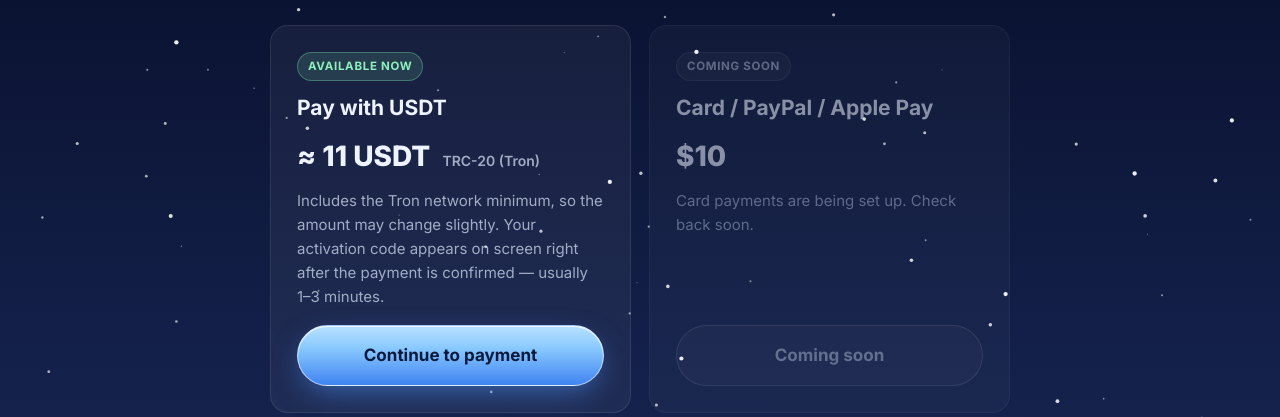
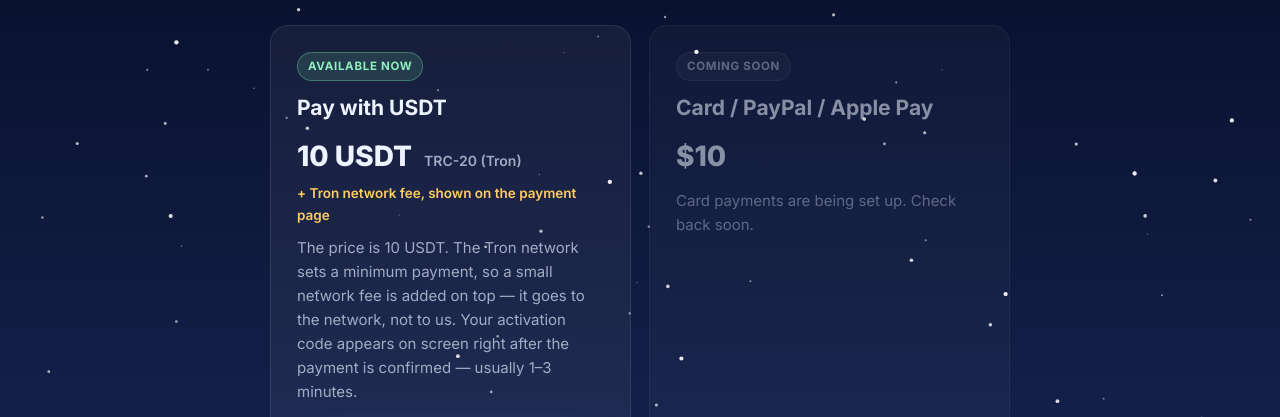
Before and after one commit to AleksaYO/glimmer, a plain HTML site: page buy.html in a window 1280 px wide. Shown: the part 320-737 px from the top of the page. Drawn offline with Linux system fonts and the light colour scheme; no server answers.

Commit message:
Buy page: show the price as 10 USDT and the Tron network fee separately

```diff
--- a/assets/checkout.css
+++ b/assets/checkout.css
@@ -17,6 +17,7 @@ a.option:hover { border-color: rgba(158, 209, 255, .45); background: rgba(255,25
 .option__title { font-size: 21px; font-weight: 700; }
 .option__price { font-size: 28px; font-weight: 800; }
 .option__price small { font-size: 14px; font-weight: 600; color: var(--muted); margin-left: 6px; }
+.option__fee { margin-top: -6px; font-size: 13.5px; font-weight: 600; color: #FFCC61; }
 .option__text { color: var(--muted); font-size: 15px; flex: 1; }
 .option .btn { margin-top: 6px; }
 
--- a/buy.html
+++ b/buy.html
@@ -33,8 +33,9 @@
       <a class="option" href="https://glimmer-pay.glimmer-app.workers.dev/buy" rel="nofollow">
         <span class="option__badge">Available now</span>
         <span class="option__title">Pay with USDT</span>
-        <span class="option__price"><span id="usdt-price">≈ 11</span> USDT <small>TRC-20 (Tron)</small></span>
-        <span class="option__text">Includes the Tron network minimum, so the amount may change slightly. Your activation code appears on screen right after the payment is confirmed — usually 1–3 minutes.</span>
+        <span class="option__price">10 USDT <small>TRC-20 (Tron)</small></span>
+        <span class="option__fee" id="usdt-fee">+ Tron network fee, shown on the payment page</span>
+        <span class="option__text">The price is 10 USDT. The Tron network sets a minimum payment, so a small network fee is added on top — it goes to the network, not to us. Your activation code appears on screen right after the payment is confirmed — usually 1–3 minutes.</span>
         <span class="btn btn--ice btn--lg btn--block">Continue to payment</span>
       </a>
 
@@ -61,7 +62,7 @@
   <script>
     // текущая цена в USDT (зависит от минимума сети Tron у NOWPayments)
     fetch('https://glimmer-pay.glimmer-app.workers.dev/min', { cache: 'no-store' })
-      .then(r => r.json()).then(d => { if (d.price) document.getElementById('usdt-price').textContent = d.price.toFixed(2); })
+      .then(r => r.json()).then(d => { const fee = d.price - 10; if (fee > 0.005) document.getElementById('usdt-fee').textContent = `+ ${fee.toFixed(2)} USDT Tron network fee`; })
       .catch(() => {});
   </script>
 </body>
```
